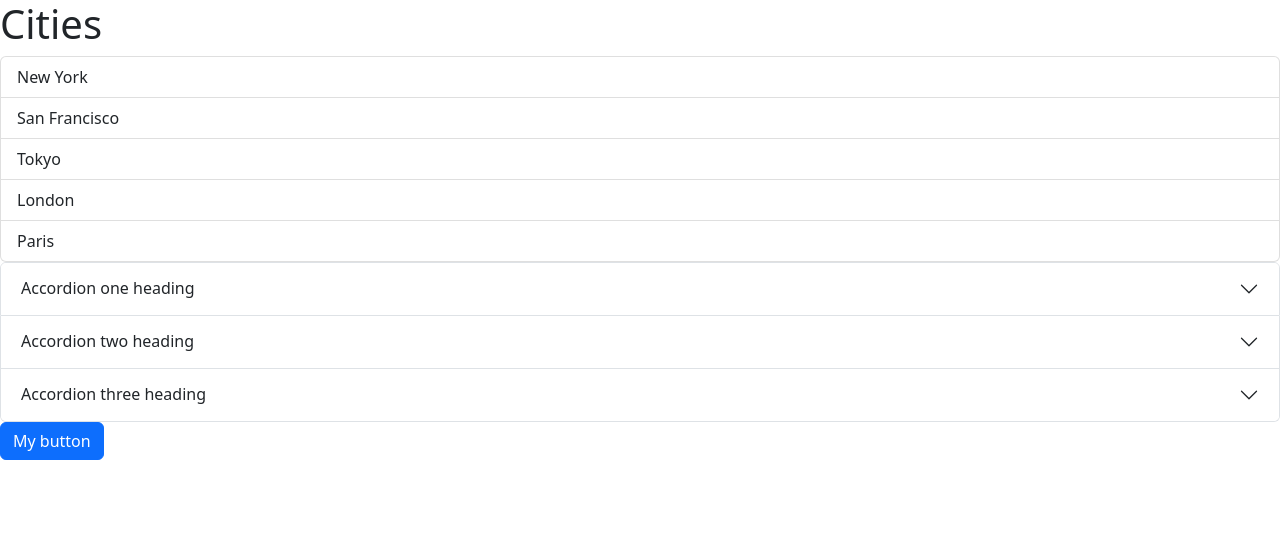
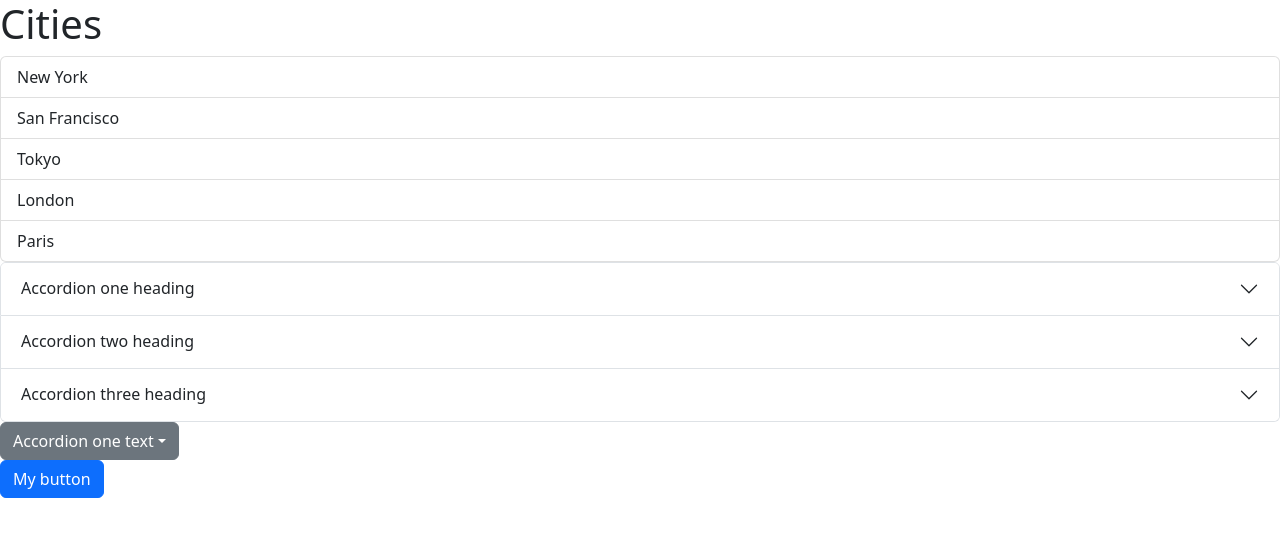
Before and after one commit to MensiPass/ReactBasicComponents, a React (Vite) app: page / in a window 1280 px wide. Shown: the top 536 px of the page. Built offline with nearby package versions, Linux system fonts and the light colour scheme.

Commit message:
DropDown component

```diff
--- a/src/App.tsx
+++ b/src/App.tsx
@@ -2,6 +2,7 @@ import Alert from "./Components/Alert";
 import Button from "./Components/Button";
 import ListGroup from "./Components/ListGroup";
 import Accordion from "./Components/Accordion";
+import DropDown from "./Components/DropDown";
 import { useState } from "react";
 
 function App() {
@@ -41,6 +42,7 @@ function App() {
         </Alert>
       )}
       <Accordion accitems={accitems} headings={headings}></Accordion>
+      <DropDown accitems={accitems}></DropDown>
       <Button onClick={() => setAlertVisibility(true)}>My button</Button>
     </>
   );
--- /dev/null
+++ b/src/Components/DropDown.tsx
@@ -0,0 +1,49 @@
+import React from "react";
+import { useState } from "react";
+
+interface Props {
+  accitems: string[];
+}
+
+const DropDown = ({ accitems }: Props) => {
+  const [selectedIndex, setSelectedIndex] = useState(-1);
+  const [drpSel, setDrpSel] = useState(false);
+  return (
+    <div className="dropdown">
+      <button
+        onClick={() => {
+          setDrpSel(true);
+          setSelectedIndex(0);
+        }}
+        className="btn btn-secondary dropdown-toggle"
+        type="button"
+        data-bs-toggle="dropdown"
+        aria-expanded={drpSel}
+      >
+        {selectedIndex === -1 ? accitems[0] : accitems[selectedIndex]}
+      </button>
+      {accitems.length === 0 && <p>No items found</p>}
+      <ul className={drpSel === true ? "dropdown-menu show" : "dropdown-menu"}>
+        {accitems.map((item, index) =>
+          index !== selectedIndex ? (
+            <li>
+              <a
+                onClick={() => {
+                  setDrpSel(false);
+                  setSelectedIndex(index);
+                }}
+                className="dropdown-item"
+                href="#"
+              >
+                {item}
+              </a>
+            </li>
+          ) : (
+            ""
+          )
+        )}
+      </ul>
+    </div>
+  );
+};
+export default DropDown;
```
